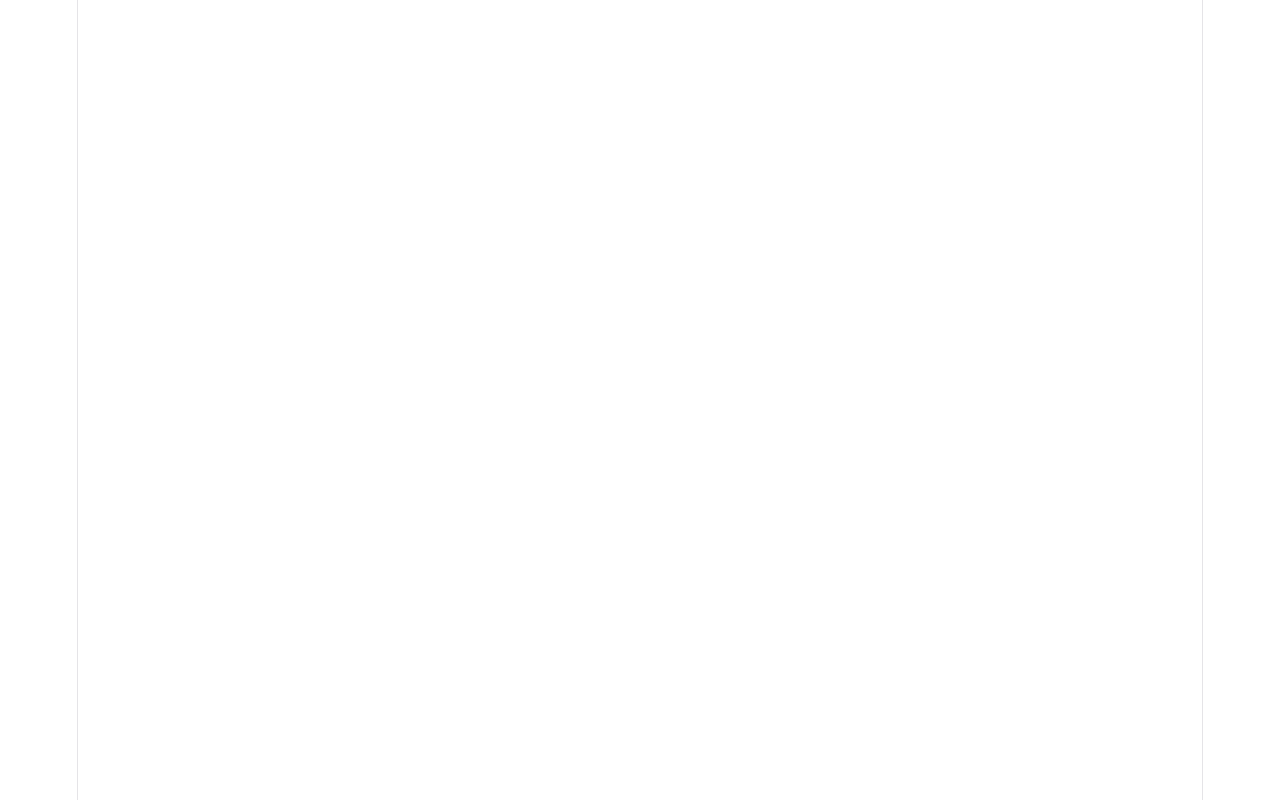
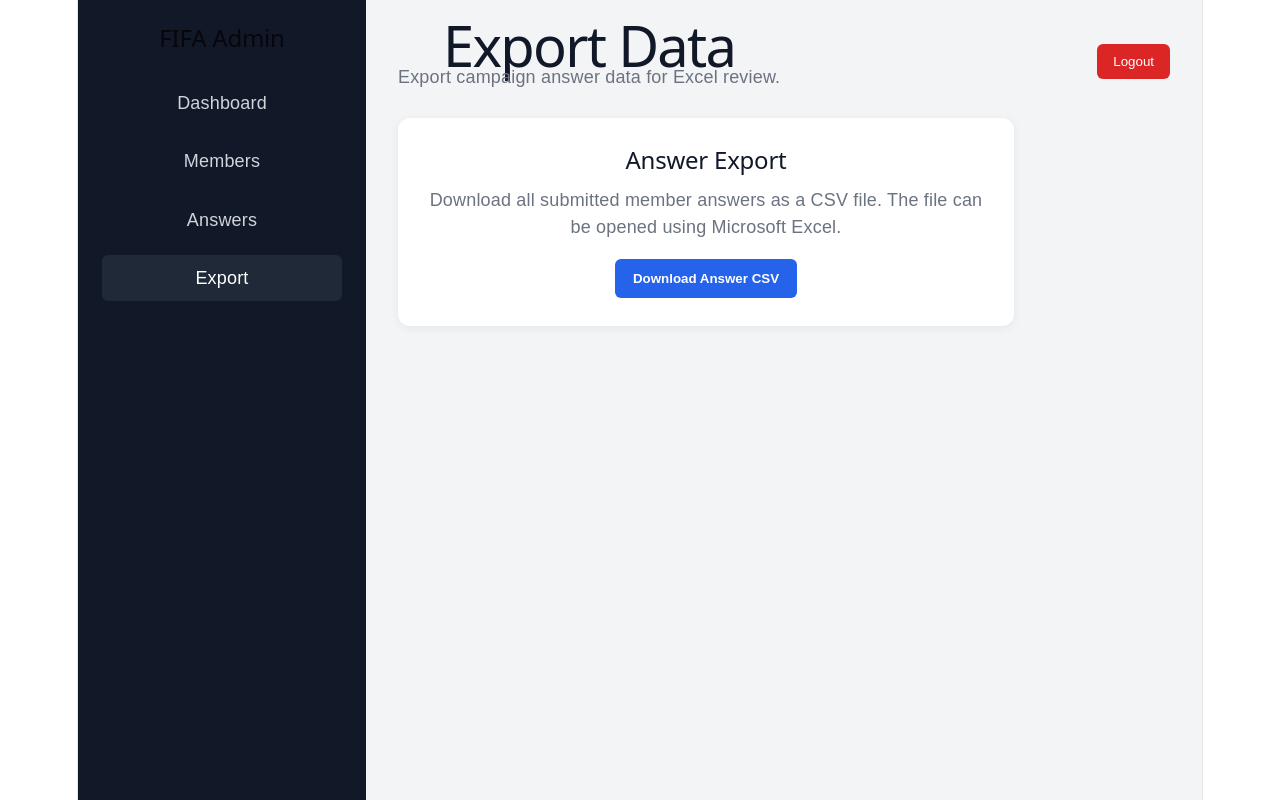
Before and after one commit to hoonic9322/fifa-worldcup-project, a Vue app in the folder frontend/: page /admin/export in a window 1280 px wide. Before the commit this address had no page. Built offline with nearby package versions, Linux system fonts and the light colour scheme; sample sign-in values are in the browser's storage.

Commit message:
Add admin export page

```diff
--- /dev/null
+++ b/frontend/src/pages/AdminExport.vue
@@ -0,0 +1,228 @@
+<template>
+  <div class="admin-layout">
+    <aside class="sidebar">
+      <h2>FIFA Admin</h2>
+
+      <nav>
+        <router-link to="/admin">Dashboard</router-link>
+        <router-link to="/admin/members">Members</router-link>
+        <router-link to="/admin/answers">Answers</router-link>
+        <router-link to="/admin/export" class="active">Export</router-link>
+      </nav>
+    </aside>
+
+    <main class="main-content">
+      <div class="top-bar">
+        <div>
+          <h1>Export Data</h1>
+          <p>Export campaign answer data for Excel review.</p>
+        </div>
+
+        <button type="button" class="logout-button" @click="logout">
+          Logout
+        </button>
+      </div>
+
+      <div class="export-card">
+        <h2>Answer Export</h2>
+        <p>
+          Download all submitted member answers as a CSV file.
+          The file can be opened using Microsoft Excel.
+        </p>
+
+        <button
+          type="button"
+          class="export-button"
+          :disabled="loading"
+          @click="exportAnswers"
+        >
+          {{ loading ? 'Downloading...' : 'Download Answer CSV' }}
+        </button>
+
+        <p v-if="errorMessage" class="error-message">
+          {{ errorMessage }}
+        </p>
+      </div>
+    </main>
+  </div>
+</template>
+
+<script setup>
+import { ref, onMounted } from 'vue'
+import { useRouter } from 'vue-router'
+
+const router = useRouter()
+
+const API_BASE_URL = 'https://localhost:7160'
+
+const loading = ref(false)
+const errorMessage = ref('')
+
+function checkAdminLogin() {
+  const adminId = localStorage.getItem('adminId')
+
+  if (!adminId) {
+    router.push('/admin/login')
+    return false
+  }
+
+  return true
+}
+
+async function exportAnswers() {
+  try {
+    errorMessage.value = ''
+    loading.value = true
+
+    const response = await fetch(`${API_BASE_URL}/api/AdminExport/answers`)
+
+    if (!response.ok) {
+      throw new Error('Failed to export answer CSV.')
+    }
+
+    const blob = await response.blob()
+
+    const downloadUrl = window.URL.createObjectURL(blob)
+    const link = document.createElement('a')
+
+    const fileName = `fifa-worldcup-answers-${new Date()
+      .toISOString()
+      .replace(/[-:T.]/g, '')
+      .slice(0, 14)}.csv`
+
+    link.href = downloadUrl
+    link.download = fileName
+    document.body.appendChild(link)
+    link.click()
+
+    link.remove()
+    window.URL.revokeObjectURL(downloadUrl)
+  } catch (error) {
+    errorMessage.value = error.message || 'Unexpected error occurred.'
+  } finally {
+    loading.value = false
+  }
+}
+
+function logout() {
+  localStorage.removeItem('adminId')
+  localStorage.removeItem('adminUsername')
+  localStorage.removeItem('adminDisplayName')
+
+  router.push('/admin/login')
+}
+
+onMounted(() => {
+  checkAdminLogin()
+})
+</script>
+
+<style scoped>
+.admin-layout {
+  min-height: 100vh;
+  display: flex;
+  background: #f3f4f6;
+  font-family: Arial, sans-serif;
+}
+
+.sidebar {
+  width: 240px;
+  padding: 24px;
+  background: #111827;
+  color: white;
+}
+
+.sidebar h2 {
+  margin: 0 0 28px;
+}
+
+nav {
+  display: flex;
+  flex-direction: column;
+  gap: 12px;
+}
+
+nav a {
+  padding: 10px 12px;
+  border-radius: 6px;
+  color: #d1d5db;
+  text-decoration: none;
+  cursor: pointer;
+}
+
+nav a.active,
+nav a:hover {
+  background: #1f2937;
+  color: white;
+}
+
+.main-content {
+  flex: 1;
+  padding: 32px;
+}
+
+.top-bar {
+  display: flex;
+  align-items: center;
+  justify-content: space-between;
+}
+
+.top-bar h1 {
+  margin: 0;
+  color: #111827;
+}
+
+.top-bar p {
+  margin: 6px 0 0;
+  color: #6b7280;
+}
+
+.logout-button {
+  padding: 10px 16px;
+  border: none;
+  border-radius: 6px;
+  background: #dc2626;
+  color: white;
+  cursor: pointer;
+}
+
+.export-card {
+  margin-top: 28px;
+  max-width: 560px;
+  padding: 28px;
+  border-radius: 12px;
+  background: white;
+  box-shadow: 0 2px 10px rgba(0, 0, 0, 0.06);
+}
+
+.export-card h2 {
+  margin: 0 0 12px;
+  color: #111827;
+}
+
+.export-card p {
+  color: #6b7280;
+  line-height: 1.5;
+}
+
+.export-button {
+  margin-top: 18px;
+  padding: 12px 18px;
+  border: none;
+  border-radius: 6px;
+  background: #2563eb;
+  color: white;
+  font-weight: bold;
+  cursor: pointer;
+}
+
+.export-button:disabled {
+  background: #93c5fd;
+  cursor: not-allowed;
+}
+
+.error-message {
+  margin-top: 16px;
+  color: #dc2626;
+}
+</style>
--- a/frontend/src/router/index.js
+++ b/frontend/src/router/index.js
@@ -7,6 +7,7 @@ import AdminLogin from '../pages/AdminLogin.vue'
 import AdminDashboard from '../pages/AdminDashboard.vue'
 import AdminMemberList from '../pages/AdminMemberList.vue'
 import AdminAnswerList from '../pages/AdminAnswerList.vue'
+import AdminExport from '../pages/AdminExport.vue'
 
 const routes = [
   {
@@ -44,6 +45,11 @@ const routes = [
   name: 'AdminAnswerList',
   component: AdminAnswerList,
   },
+  {
+  path: '/admin/export',
+  name: 'AdminExport',
+  component: AdminExport,
+},
 ]
 
 const router = createRouter({
```
